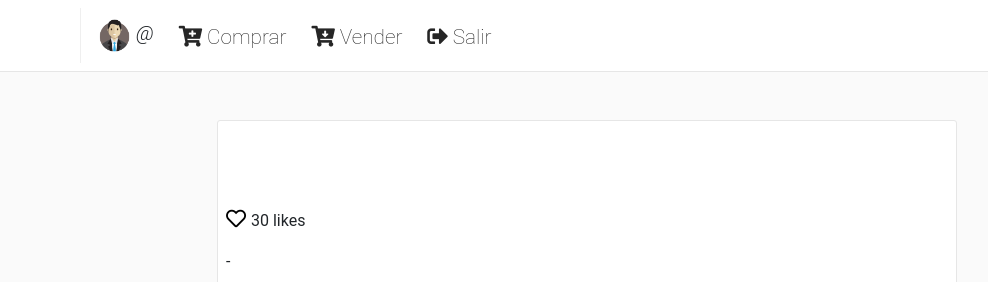
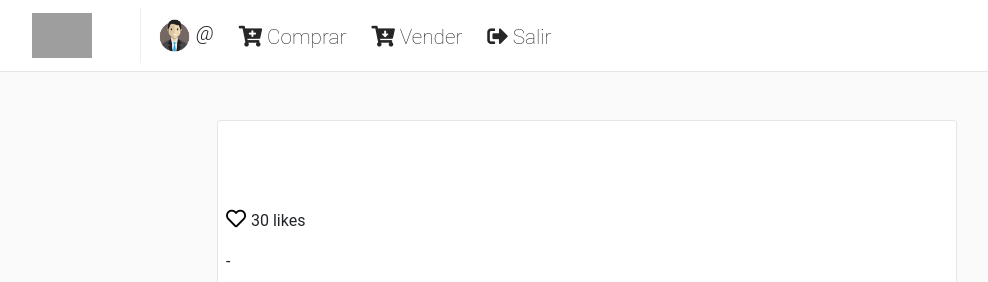
Before and after one commit to Emilio4585/platzigram, a Django app: template templates/posts/detail.html in a window 1280 px wide. Shown: the top 282 px of the page, without its empty margins (53-1041 px from the left). Run offline with Django 3.2, Linux system fonts and the light colour scheme; the template is opened without the code that fills it, so the values that code supplies are empty; some libraries are stand-ins or nearby versions; grey boxes are pictures that could not be loaded.

Commit message:
imagenes bandof

```diff
--- a/templates/nav.html
+++ b/templates/nav.html
@@ -1,8 +1,8 @@
 {% load static %}
 <nav class="navbar navbar-expand-lg fixed-top navbar-light" id="main-navbar">
     <div class="container">
-        <a class="navbar-brand pr-5" href="{% url "posts:feed" %}" style="border-right: 1px solid #efefef;">
-        <img imgsrc="{% static "/bandof1.png" %}" height="45" class="d-inline-block align-top"/>
+        <a class="navbar-brand pr-5" href="{% url " posts:feed" %}" style="border-right: 1px solid #efefef;">
+        <img src="{% static " img/bandof1.png" %}" height="45" class="d-inline-block align-top"/>
         </a>
         <button aria-controls="navbarNav" aria-expanded="false" aria-label="Toggle navigation" class="navbar-toggler"
                 data-target="#navbarNav" data-toggle="collapse" type="button">
--- a/templates/users/base.html
+++ b/templates/users/base.html
@@ -16,7 +16,7 @@
     <div class="row h-100 justify-content-center align-items-center">
         <div class="col-sm-12 col-md-5 col-lg-5 pt-2 pl-5 pr-5 pb-5 border-info rounded" id="auth-container">
 
-            <img imgsrc="{% static "/bandof2.png" %}" class="img-fluid rounded mt-2 mx-auto d-block pb-4"
+            <img src="{% static " img/bandof2.png" %}" class="img-fluid rounded mt-2 mx-auto d-block pb-4"
             style="max-width: 60%;">
 
             {% block container %}{% endblock%}
```
Also changed, not shown: db.sqlite3.
